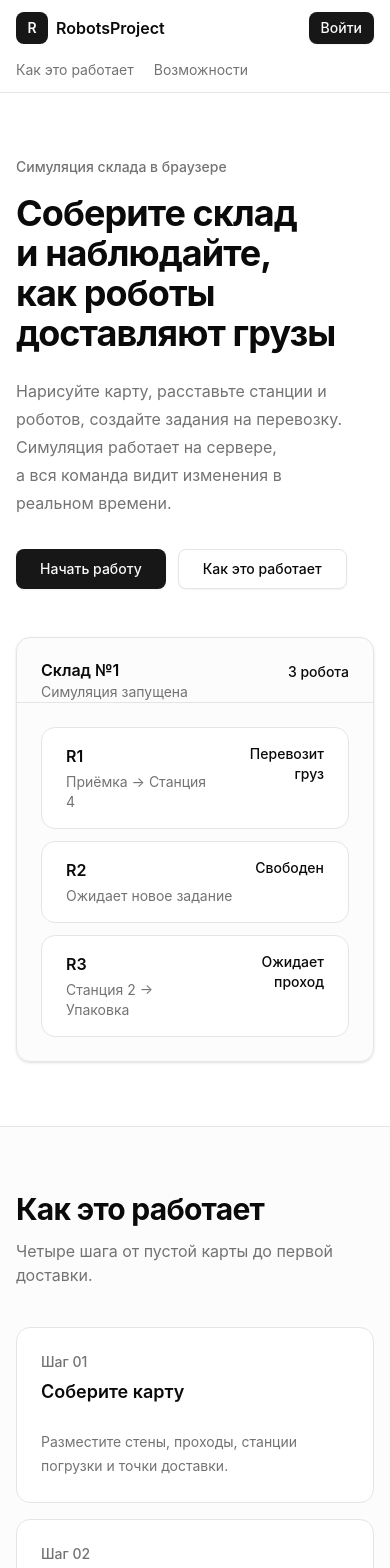
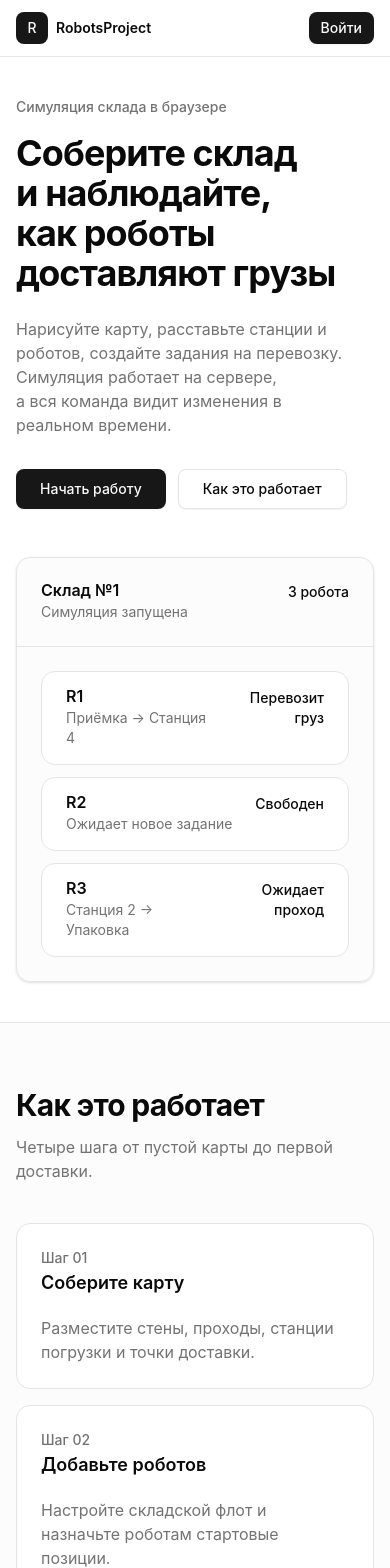
Before and after one commit to swarmhouse-team/swarmhouse, a Next.js app in the folder apps/web/: page / in a window 390 px wide. Shown: the top 1568 px of the page. Built offline with nearby package versions, Linux system fonts and the light colour scheme.

Commit message:
refactor: address landing page review comments

```diff
--- a/apps/web/app/page.tsx
+++ b/apps/web/app/page.tsx
@@ -1,3 +1,2 @@
 // Файлы в app/ только связывают маршрут Next со страницей из слоя FSD `pages`.
-// export { HomePage as default } from '@/pages/home';
 export { LandingPage as default } from '@/pages/landing';
--- a/apps/web/src/pages/home/api/health.ts
+++ /dev/null
@@ -1,10 +0,0 @@
-import { healthResponseSchema } from '@robots/shared';
-import { queryOptions } from '@tanstack/react-query';
-
-import { http } from '@/shared/api';
-
-export const healthQueryOptions = queryOptions({
-  queryKey: ['health'],
-  queryFn: ({ signal }) => http('/health', { schema: healthResponseSchema, signal }),
-  retry: false,
-});
--- a/apps/web/src/pages/home/index.ts
+++ /dev/null
@@ -1 +0,0 @@
-export { HomePage } from './ui/home-page';
--- a/apps/web/src/widgets/header/ui/header.tsx
+++ b/apps/web/src/pages/landing/ui/landing-header.tsx
@@ -1,27 +1,29 @@
-import { Button } from '@robots/ui';
+import { Button, Text } from '@robots/ui';
 import Link from 'next/link';
 
-export function Header() {
+export function LandingHeader() {
   return (
     <header className="sticky top-0 z-50 border-b bg-background/95 backdrop-blur">
-      <div className="mx-auto flex max-w-6xl flex-wrap items-center gap-4 px-4 py-3 sm:px-6 lg:px-8">
-        <Link
-          href="/"
-          aria-label="RobotsProject — главная"
-          className="flex items-center gap-2 font-semibold"
-        >
-          <span
+      <div className="mx-auto flex max-w-6xl items-center gap-4 px-4 py-3 sm:px-6 lg:px-8">
+        <Link href="/" aria-label="RobotsProject — главная" className="flex items-center gap-2">
+          <Text
+            as="span"
+            size="sm"
+            weight="medium"
             aria-hidden="true"
-            className="grid size-8 place-items-center rounded-md bg-primary text-sm text-primary-foreground"
+            className="grid size-8 place-items-center rounded-md bg-primary text-primary-foreground"
           >
             R
-          </span>
-          <span>RobotsProject</span>
+          </Text>
+
+          <Text as="span" size="sm" weight="semibold">
+            RobotsProject
+          </Text>
         </Link>
 
         <nav
           aria-label="Навигация по главной странице"
-          className="order-3 flex w-full gap-5 text-sm text-muted-foreground sm:order-0 sm:ml-auto sm:w-auto"
+          className="ml-auto hidden gap-5 text-sm text-muted-foreground sm:flex"
         >
           <a href="#how-it-works" className="transition-colors hover:text-foreground">
             Как это работает
--- a/apps/web/src/pages/landing/ui/landing-page.tsx
+++ b/apps/web/src/pages/landing/ui/landing-page.tsx
@@ -1,7 +1,15 @@
-import { Button, Card, CardContent, CardDescription, CardHeader, CardTitle } from '@robots/ui';
+import {
+  Button,
+  Card,
+  CardContent,
+  CardDescription,
+  CardHeader,
+  CardTitle,
+  Heading,
+  Text,
+} from '@robots/ui';
 import Link from 'next/link';
-
-import { Header } from '@/widgets/header';
+import { LandingHeader } from './landing-header';
 
 const steps = [
   {
@@ -75,24 +83,24 @@ const robots = [
 export function LandingPage() {
   return (
     <div className="min-h-dvh bg-background">
-      <Header />
+      <LandingHeader />
 
       <main>
         <section className="border-b">
-          <div className="mx-auto grid max-w-6xl items-center gap-12 px-4 py-16 sm:px-6 sm:py-24 lg:grid-cols-2 lg:px-8 lg:py-32">
+          <div className="mx-auto grid max-w-6xl items-center gap-12 px-4 py-10 sm:px-6 sm:py-24 lg:grid-cols-2 lg:px-8 lg:py-32">
             <div>
-              <p className="mb-4 text-sm font-medium text-muted-foreground">
+              <Text variant="muted" size="sm" weight="medium" className="mb-4">
                 Симуляция склада в браузере
-              </p>
+              </Text>
 
-              <h1 className="max-w-2xl text-balance text-4xl font-bold tracking-tight sm:text-5xl lg:text-6xl">
+              <Heading level={1} className="max-w-2xl">
                 Соберите склад и наблюдайте, как роботы доставляют грузы
-              </h1>
+              </Heading>
 
-              <p className="mt-6 max-w-xl text-pretty text-base leading-7 text-muted-foreground sm:text-lg">
+              <Text variant="lead" size="base" className="mt-6 max-w-xl sm:text-lg">
                 Нарисуйте карту, расставьте станции и роботов, создайте задания на перевозку.
                 Симуляция работает на сервере, а вся команда видит изменения в реальном времени.
-              </p>
+              </Text>
 
               <div className="mt-8 flex flex-wrap gap-3">
                 <Button asChild size="lg">
@@ -106,14 +114,16 @@ export function LandingPage() {
             </div>
 
             <Card className="overflow-hidden bg-muted/30">
-              <CardHeader className="border-b">
+              <CardHeader className="border-b pb-6">
                 <div className="flex items-start justify-between gap-4">
                   <div>
                     <CardTitle>Склад №1</CardTitle>
                     <CardDescription className="mt-1">Симуляция запущена</CardDescription>
                   </div>
 
-                  <p className="text-sm font-medium">3 робота</p>
+                  <Text size="sm" weight="medium">
+                    3 робота
+                  </Text>
                 </div>
               </CardHeader>
 
@@ -122,13 +132,15 @@ export function LandingPage() {
                   <Card key={robot.name} className="gap-3 bg-background py-4 shadow-none">
                     <CardHeader className="flex grid-cols-none flex-row items-start justify-between gap-4">
                       <div>
-                        <CardTitle>
-                          <h2 className="text-base">{robot.name}</h2>
+                        <CardTitle asChild>
+                          <Text>{robot.name}</Text>
                         </CardTitle>
                         <CardDescription className="mt-1">{robot.route}</CardDescription>
                       </div>
 
-                      <p className="text-right text-sm font-medium">{robot.status}</p>
+                      <Text size="sm" weight="medium" className="text-right">
+                        {robot.status}
+                      </Text>
                     </CardHeader>
                   </Card>
                 ))}
@@ -137,14 +149,14 @@ export function LandingPage() {
           </div>
         </section>
 
-        <section id="how-it-works" className="scroll-mt-28 border-b bg-muted/30">
+        <section id="how-it-works" className="scroll-mt-14 border-b bg-muted/30">
           <div className="mx-auto max-w-6xl px-4 py-16 sm:px-6 sm:py-24 lg:px-8">
             <div className="max-w-2xl">
-              <h2 className="text-3xl font-bold tracking-tight sm:text-4xl">Как это работает</h2>
+              <Heading level={2}>Как это работает</Heading>
 
-              <p className="mt-3 text-muted-foreground">
+              <Text variant="muted" className="mt-3">
                 Четыре шага от пустой карты до первой доставки.
-              </p>
+              </Text>
             </div>
 
             <ol className="mt-10 grid gap-4 sm:grid-cols-2 lg:grid-cols-4">
@@ -152,15 +164,21 @@ export function LandingPage() {
                 <li key={step.number}>
                   <Card className="h-full shadow-none">
                     <CardHeader>
-                      <p className="text-sm font-medium text-muted-foreground">Шаг {step.number}</p>
+                      <Text variant="muted" size="sm" weight="medium">
+                        Шаг {step.number}
+                      </Text>
 
-                      <CardTitle>
-                        <h3 className="text-lg">{step.title}</h3>
+                      <CardTitle asChild>
+                        <Heading level={3} size="sm">
+                          {step.title}
+                        </Heading>
                       </CardTitle>
                     </CardHeader>
 
                     <CardContent>
-                      <p className="text-sm leading-6 text-muted-foreground">{step.description}</p>
+                      <Text variant="muted" className="leading-6">
+                        {step.description}
+                      </Text>
                     </CardContent>
                   </Card>
                 </li>
@@ -169,10 +187,10 @@ export function LandingPage() {
           </div>
         </section>
 
-        <section id="features" className="scroll-mt-28">
+        <section id="features" className="scroll-mt-14">
           <div className="mx-auto max-w-6xl px-4 py-16 sm:px-6 sm:py-24 lg:px-8">
             <div className="max-w-2xl">
-              <h2 className="text-3xl font-bold tracking-tight sm:text-4xl">Возможности</h2>
+              <Heading level={2}>Возможности</Heading>
 
               <p className="mt-3 text-muted-foreground">
                 Всё необходимое для управления симуляцией и совместной работы.
@@ -184,8 +202,10 @@ export function LandingPage() {
                 <li key={feature.title}>
                   <Card className="h-full shadow-none">
                     <CardHeader>
-                      <CardTitle>
-                        <h3 className="text-lg">{feature.title}</h3>
+                      <CardTitle asChild>
+                        <Heading level={3} size="sm">
+                          {feature.title}
+                        </Heading>
                       </CardTitle>
 
                       <CardDescription className="leading-6">{feature.description}</CardDescription>
@@ -198,11 +218,13 @@ export function LandingPage() {
             <Card className="mt-12 border-primary bg-primary text-primary-foreground">
               <CardContent className="flex flex-col items-start justify-between gap-6 sm:flex-row sm:items-center">
                 <div>
-                  <h2 className="text-2xl font-semibold">Первый склад — за несколько минут</h2>
+                  <Heading level={2} size="lg">
+                    Первый склад — за несколько минут
+                  </Heading>
 
-                  <p className="mt-2 text-sm text-primary-foreground/80">
+                  <Text size="sm" className="mt-2 text-primary-foreground/80">
                     Добавьте станцию, одного робота и первое задание на перевозку.
-                  </p>
+                  </Text>
                 </div>
 
                 <Button asChild variant="secondary" size="lg">
@@ -215,9 +237,14 @@ export function LandingPage() {
       </main>
 
       <footer className="border-t">
-        <div className="mx-auto flex max-w-6xl flex-col gap-2 px-4 py-8 text-sm text-muted-foreground sm:flex-row sm:items-center sm:justify-between sm:px-6 lg:px-8">
-          <p>RobotsProject · учебный командный проект</p>
-          <p>Симуляция складской логистики</p>
+        <div className="mx-auto flex max-w-6xl flex-col gap-2 px-4 py-8 sm:flex-row sm:items-center sm:justify-between sm:px-6 lg:px-8">
+          <Text variant="muted" size="sm">
+            RobotsProject · учебный командный проект
+          </Text>
+
+          <Text variant="muted" size="sm">
+            Симуляция складской логистики
+          </Text>
         </div>
       </footer>
     </div>
--- a/apps/web/src/widgets/header/index.ts
+++ /dev/null
@@ -1 +0,0 @@
-export { Header } from './ui/header';
--- a/apps/web/steiger.config.mjs
+++ b/apps/web/steiger.config.mjs
@@ -8,14 +8,6 @@ export default defineConfig([
     ignores: ['**/*.spec.ts', '**/*.spec.tsx'],
   },
   {
-    // По требованиям проекта хедер должен оставаться отдельным виджетом,
-    // даже пока он используется только на лендинге.
-    files: ['./src/widgets/header/**'],
-    rules: {
-      'fsd/insignificant-slice': 'off',
-    },
-  },
-  {
     // `app/providers` и `app/styles` — общепринятые сегменты слоя app.
     files: ['./src/app/**'],
     rules: { 'fsd/segments-by-purpose': 'off' },
```
Also changed, not shown: apps/web/src/pages/home/ui/home-page.tsx (deleted, +0 -33 lines), 2 other files (tests, documents, lock files or other folders).
